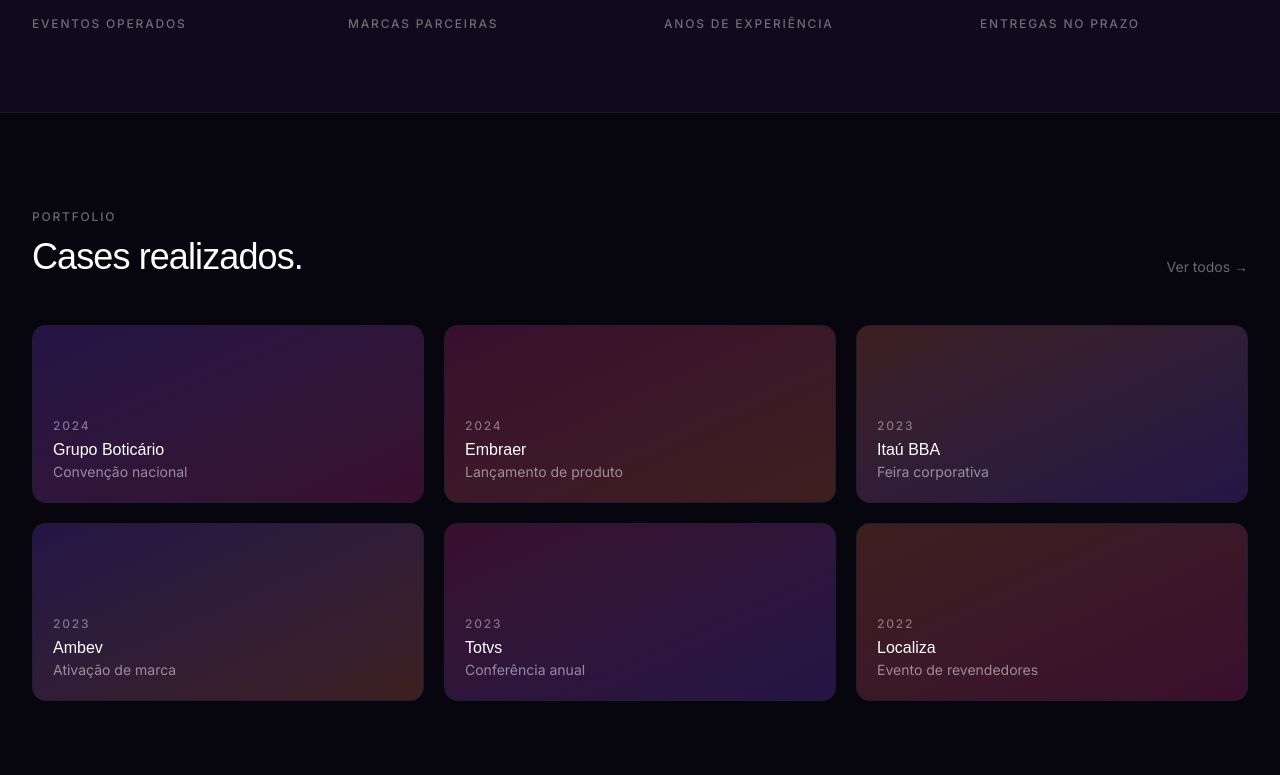
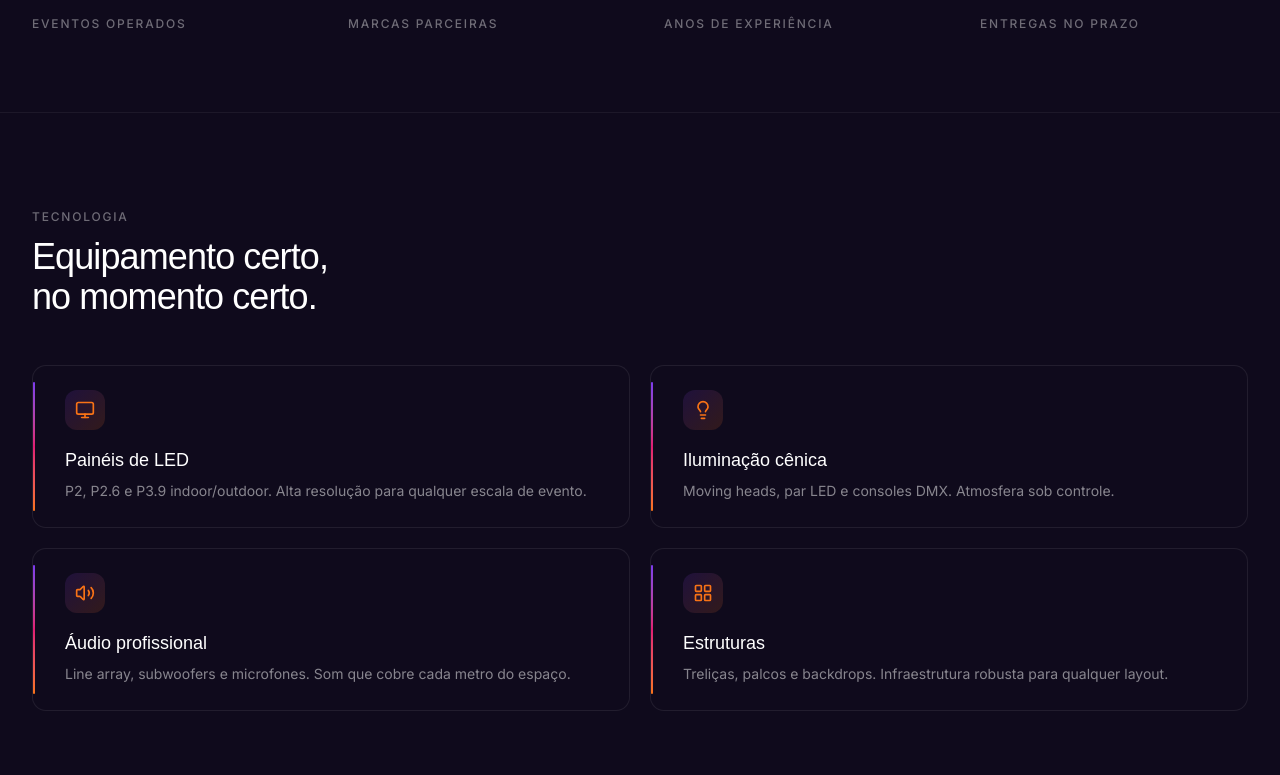
Before and after one commit to mariamaioli-wq/Nectar-site, a Next.js app: page / in a window 1280 px wide. Shown: the part 1625-2400 px from the top of the page. Built offline with nearby package versions, Linux system fonts and the light colour scheme; a web font is replaced by a local one.

Commit message:
feat: adiciona todos os arquivos do site

```diff
--- a/app/page.tsx
+++ b/app/page.tsx
@@ -1,7 +1,6 @@
 import { Hero } from "@/components/sections/Hero";
 import { Services } from "@/components/sections/Services";
 import { Stats } from "@/components/sections/Stats";
-import { Portfolio } from "@/components/sections/Portfolio";
 import { Technology } from "@/components/sections/Technology";
 import { Founder } from "@/components/sections/Founder";
 import { CTAFinal } from "@/components/sections/CTAFinal";
@@ -12,7 +11,6 @@
       <Hero />
       <Services />
       <Stats />
-      <Portfolio />
       <Technology />
       <Founder />
       <CTAFinal />
```
